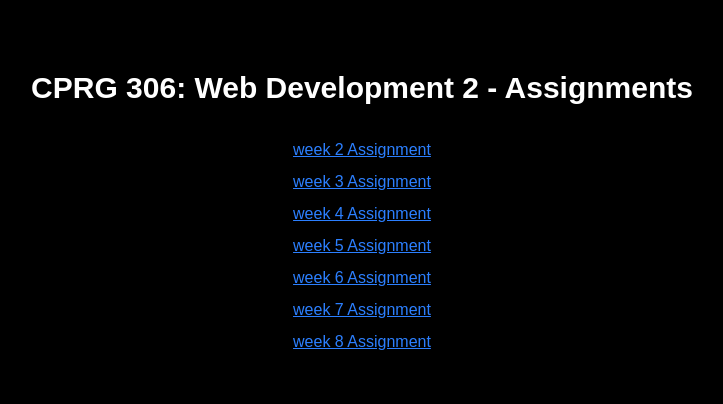
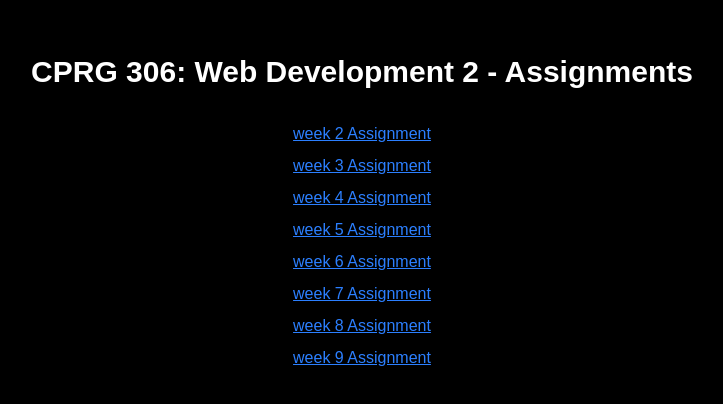
Before and after one commit to MusseTech/cprg306-assignments, a Next.js app: page / in a window 1280 px wide. Shown: the part 184-588 px from the top of the page, without its empty margins (278-1001 px from the left). Built offline with nearby package versions, Linux system fonts and the light colour scheme.

Commit message:
Update main page: Add Week 9 assignment link

```diff
--- a/app/page.js
+++ b/app/page.js
@@ -1,6 +1,5 @@
 import Link from 'next/link';
-import React from 'react'; // Optional, but good practice if using React features
-
+import React from 'react';
 export default function Page() {
     return (
         <main className="flex min-h-screen flex-col items-center justify-center p-24 bg-black text-white">
@@ -44,6 +43,11 @@ export default function Page() {
                         week 8 Assignment
                     </Link>
                 </li>
+                <li className='mb-2'>
+                    <Link href="/week-9" className="text-blue-500 hover:text-blue-400 underline">
+                        week 9 Assignment
+                    </Link>
+                </li>
             </ul>
         </main>
     );
```
